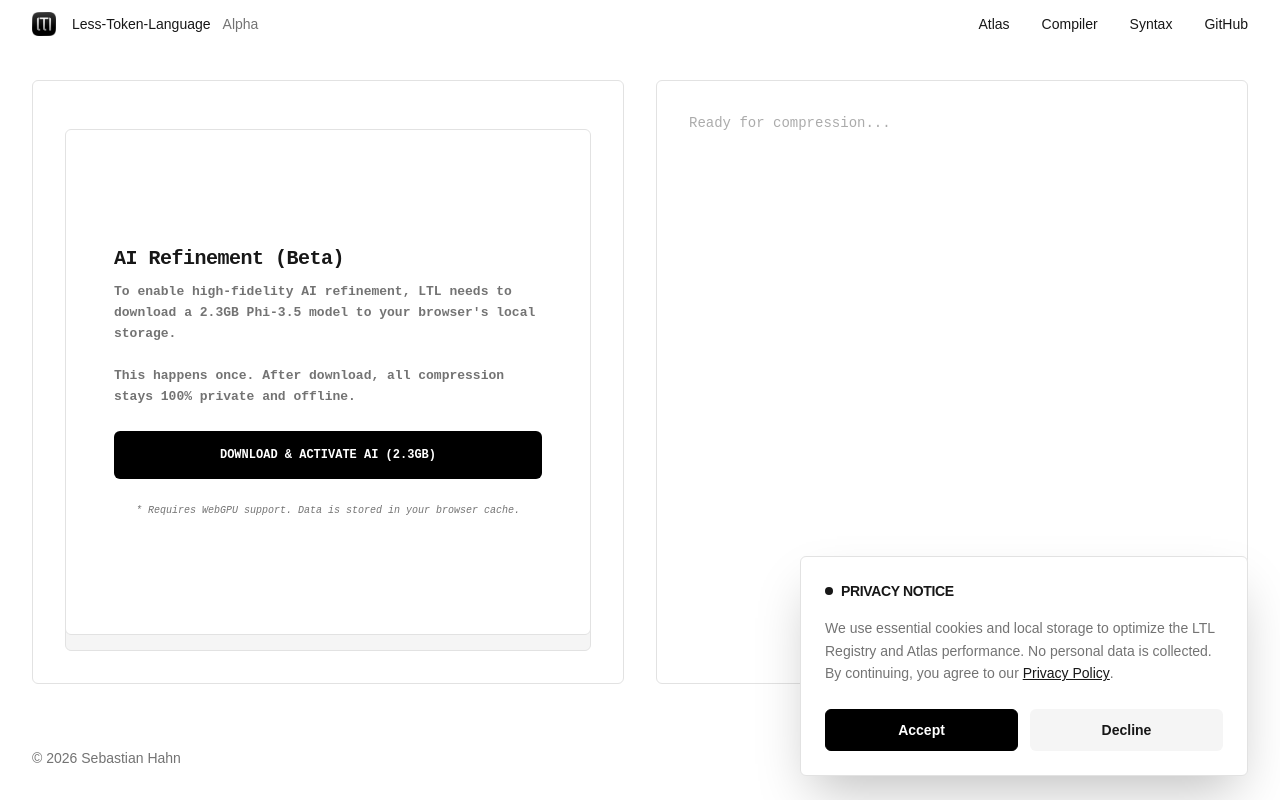
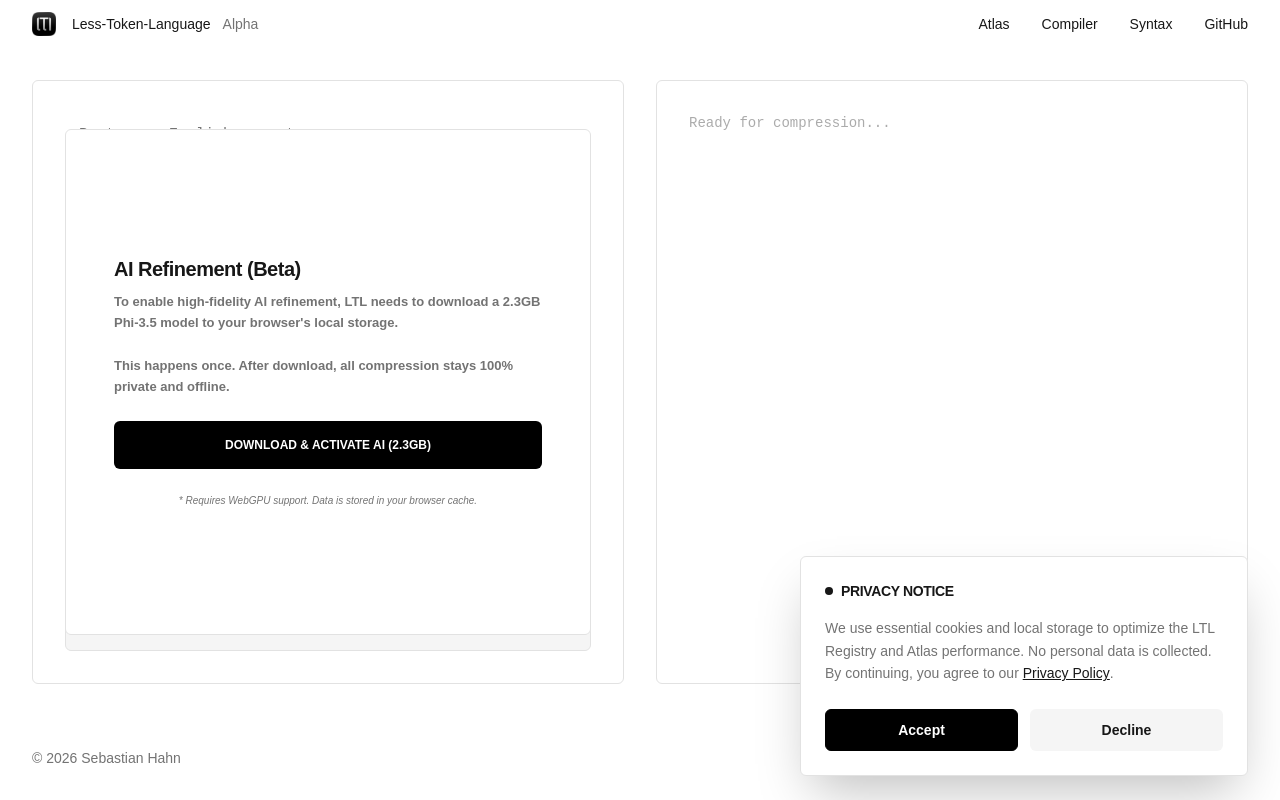
Before and after one commit to hahnsebastian/ltl, a Next.js app: page /compiler in a window 1280 px wide. Built offline with nearby package versions, Linux system fonts and the light colour scheme.

Commit message:
style: set compiler page to geist while keeping editor boxes mono

```diff
--- a/src/app/compiler/page.tsx
+++ b/src/app/compiler/page.tsx
@@ -307,7 +307,7 @@ COMPILER OUTPUT (LTL only, starting now):`
   }
 
   return (
-    <div className="flex-1 bg-background text-foreground flex flex-col font-mono scrollbar-hide selection:bg-primary/10 p-4 md:p-8">
+    <div className="flex-1 bg-background text-foreground flex flex-col font-sans scrollbar-hide selection:bg-primary/10 p-4 md:p-8">
       <main className="flex-1 grid grid-cols-1 lg:grid-cols-2 gap-8 lg:h-[calc(100vh-160px)] h-auto pb-12 lg:pb-0">
 
         {/* LEFT COLUMN: INPUT */}
@@ -317,7 +317,7 @@ COMPILER OUTPUT (LTL only, starting now):`
               value={nlInput}
               onChange={e => setNlInput(e.target.value)}
               placeholder="Paste any English prompt..."
-              className="flex-1 bg-transparent border-none outline-none resize-none text-[15px] leading-relaxed text-foreground focus:text-foreground transition-all caret-primary placeholder:text-muted-foreground font-medium"
+              className="flex-1 bg-transparent border-none outline-none resize-none text-[15px] leading-relaxed text-foreground focus:text-foreground transition-all caret-primary placeholder:text-muted-foreground font-mono font-medium"
               spellCheck={false}
               disabled={isCompressing}
             />
```
